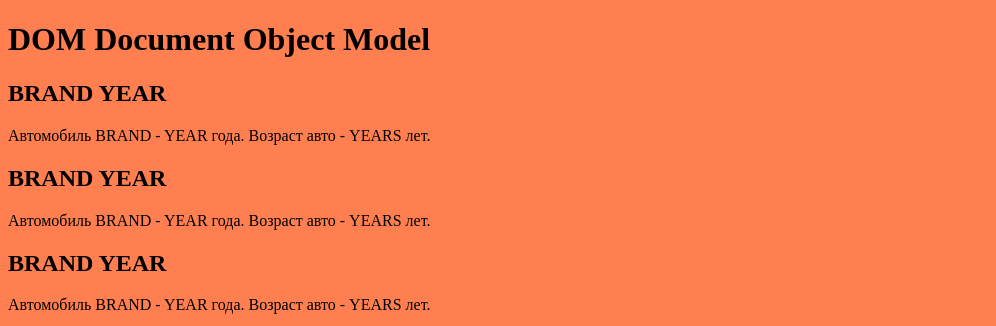
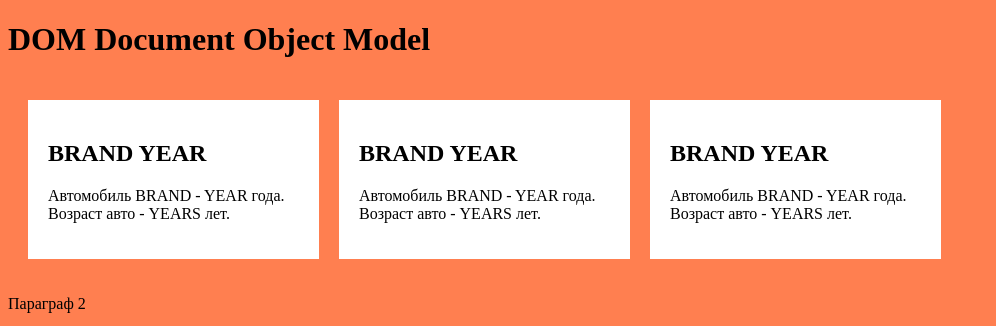
Before and after one commit to Ivan-Niki/JavaScript, a plain HTML site: page DOM-practise/index.html in a window 1280 px wide. Shown: the top 326 px of the page, without its empty margins (0-996 px from the left). Drawn offline with Linux system fonts and the light colour scheme.

Commit message:
added styles to div-auto and div-autoCard

```diff
--- a/DOM-practise/domComplete.js
+++ b/DOM-practise/domComplete.js
@@ -44,7 +44,7 @@ img.src = 'https://c1.35photo.ru/photos_temp/sizes/344/1721218_1000n.jpg'
 img.width = 240;
 
 // 3. Добавить класс super
-img.classList.add('Super');
+img.classList.add('super');
 
 // 4. Добавить свойство alt со значением "Super Man"
 img.alt = 'Super Man';
@@ -98,9 +98,9 @@ carsDiv.classList.add('autos');
 
 // Создать 3 карточки авто, используя функцию generateAutoCard
 const carsList = [
-    { brand: 'Tesla', year: 2015, color: 'Красный' },
-    { brand: 'Lexus', year: 2016, color: 'Серебристый' },
-    { brand: 'Nissan', year: 2012, color: 'Черный' },
+    { brand: 'Tesla', year: 2015, color: 'red' },
+    { brand: 'Lexus', year: 2016, color: 'silver' },
+    { brand: 'Nissan', year: 2012, color: 'black' },
 ]
 
 const carsHTML = carsList.map(car => {
@@ -112,10 +112,10 @@ console.log(carsDiv);
 console.log(carsHTML);
 
 // Поместить эти 3 карточки внутрь DIV с классом autos
-carsDiv.innerHTML = carsHTML
+carsDiv.innerHTML = carsHTML;
 
 // Поместить DIV c классом autos на страницу DOM - до DIV с классом wrapper
-div.insertAdjacentElement('beforebegin', carsDiv)
+div.insertAdjacentElement('beforebegin', carsDiv);
 
 
 
--- a/DOM-practise/index.html
+++ b/DOM-practise/index.html
@@ -9,6 +9,6 @@
 <body>
 
 
-    <script src="domComplete.js"></script>
+    <script src="./domComplete.js"></script>
 </body>
 </html>
--- a/DOM-practise/style.css
+++ b/DOM-practise/style.css
@@ -1,3 +1,15 @@
 body {
     background-color: coral;
 }
+
+.autos {
+    display: grid;
+    grid-template-columns: repeat(4, 1fr);
+    grid-gap: 20px;
+    padding: 20px;
+}
+
+.autoCard {
+    background: #fff;
+    padding: 20px;
+}
```
